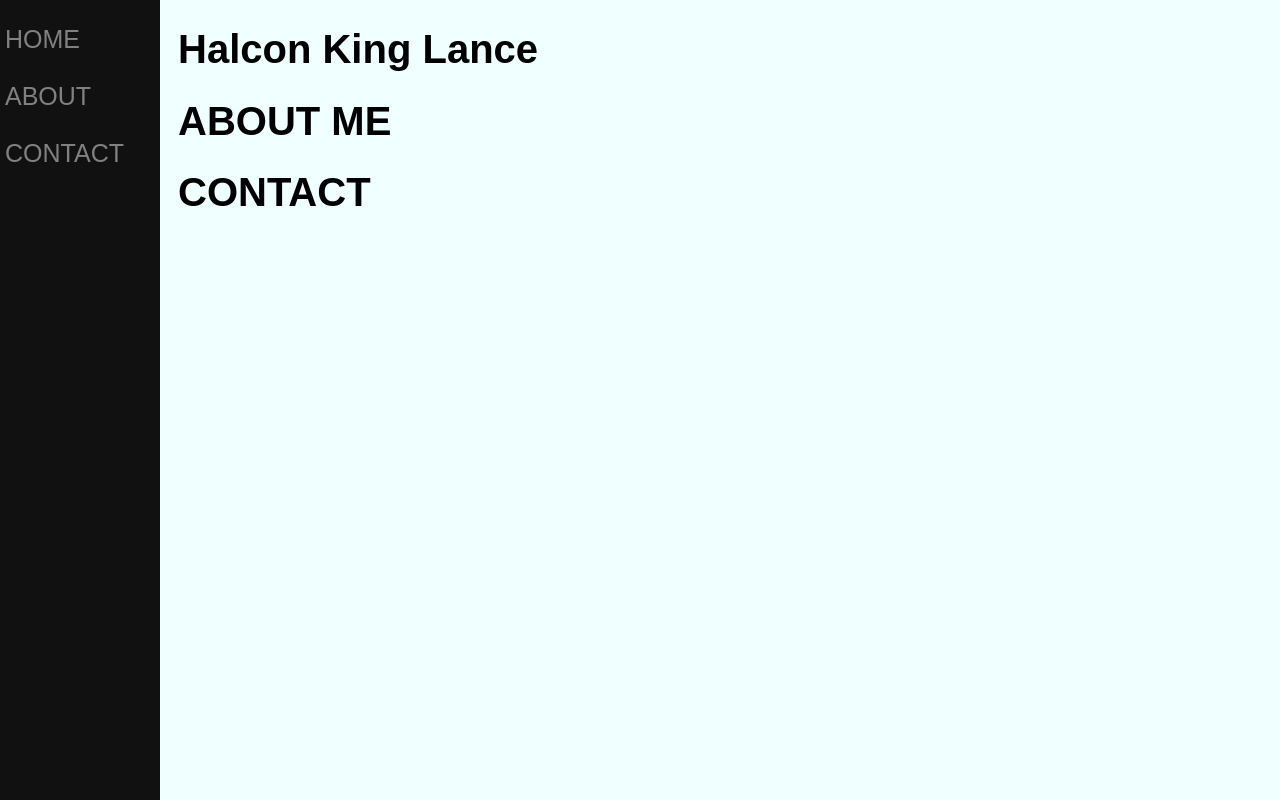
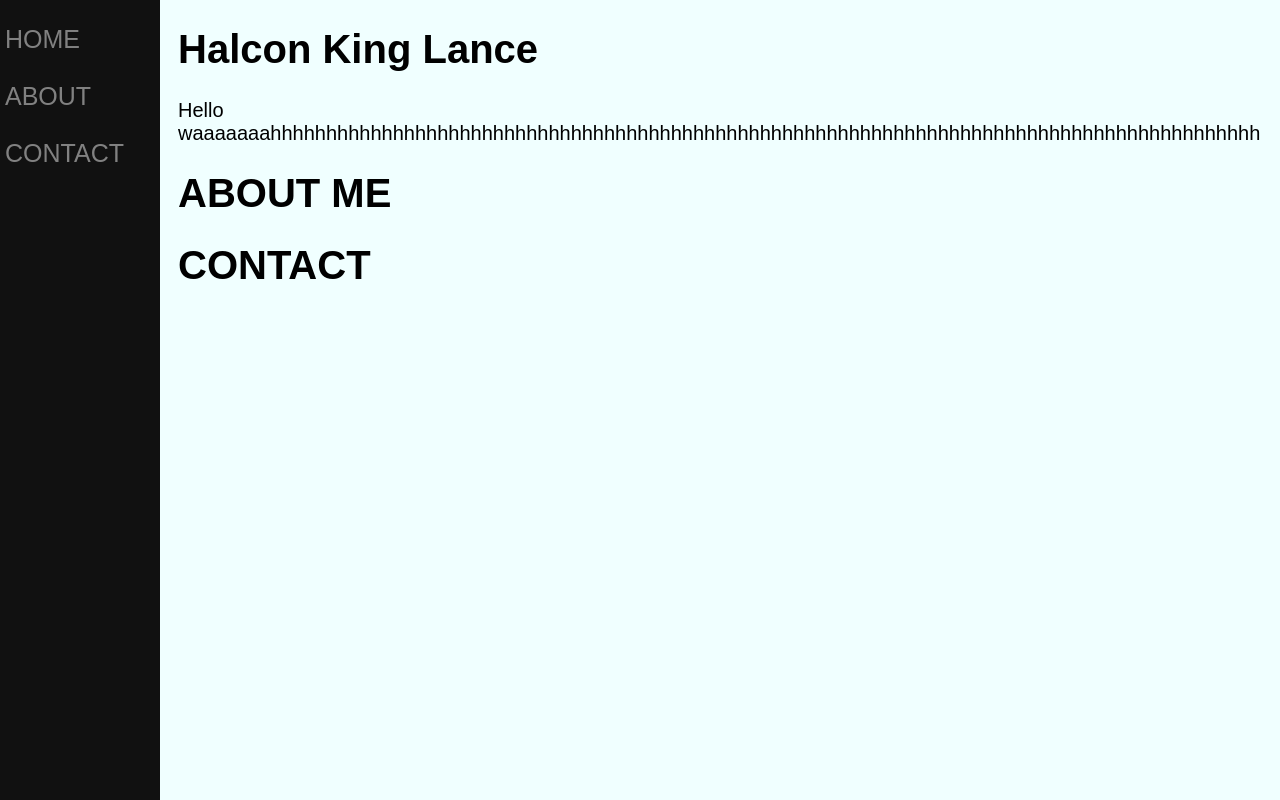
Before and after one commit to Takochi17/Portfolio, a plain HTML site: page Portfolio/index.html in a window 1280 px wide. Drawn offline with Linux system fonts and the light colour scheme.

Commit message:
Update index.html

```diff
--- a/Portfolio/index.html
+++ b/Portfolio/index.html
@@ -14,6 +14,7 @@
         </div>
         <div class="main">
             <h1 id="Home">Halcon King Lance</h1>
+            <p>Hello waaaaaaahhhhhhhhhhhhhhhhhhhhhhhhhhhhhhhhhhhhhhhhhhhhhhhhhhhhhhhhhhhhhhhhhhhhhhhhhhhhhhhhhhhhhhhhh</p>
             <h1 id="About">ABOUT ME</h1>
             <h1 id="Contact">CONTACT</h1>
         </div>
```
